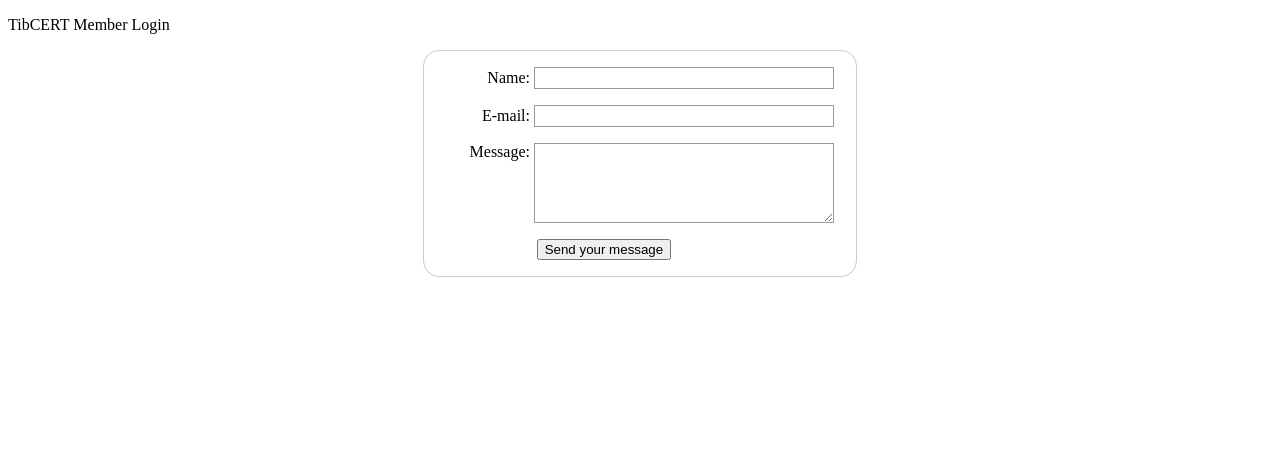
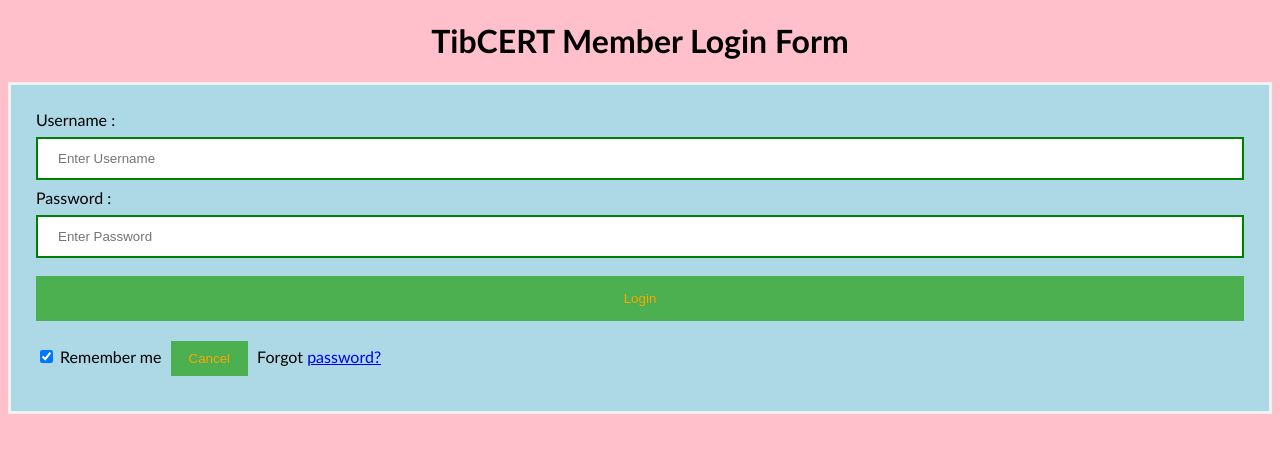
Before and after one commit to tibcert-hub/tibcertone, a plain HTML site: page Index.html in a window 1280 px wide. Drawn offline with Linux system fonts and the light colour scheme.

Commit message:
edited html file

```diff
--- a/Index.html
+++ b/Index.html
@@ -1,83 +1,62 @@
 <!DOCTYPE html>
-<html lang = "en-US">
+<html>
 <head>
-    <meta charset = "utf-8">
-    <title>My test page</title>
-
+<meta name="viewport" content="width=device-width, initial-scale=1">
+<title> Login Page </title>
 <style>
+Body {
+  font-family: Calibri, Helvetica, sans-serif;
+  background-color: pink;
+}
+button {
+       background-color: #4CAF50;
+       width: 100%;
+        color: orange;
+        padding: 15px;
+        margin: 10px 0px;
+        border: none;
+        cursor: pointer;
+         }
  form {
-        margin : 0 auto;
-        width: 400px;
-        padding : 1em;
-        border : 1px solid #CCC;
-        border-radius : 1em;
+        border: 3px solid #f1f1f1;
+    }
+ input[type=text], input[type=password] {
+        width: 100%;
+        margin: 8px 0;
+        padding: 12px 20px;
+        display: inline-block;
+        border: 2px solid green;
+        box-sizing: border-box;
+    }
+ button:hover {
+        opacity: 0.7;
+    }
+  .cancelbtn {
+        width: auto;
+        padding: 10px 18px;
+        margin: 10px 5px;
     }
 
-      ul {
-        list-style : none;
-        padding : 0;
-        margin : 0;
+
+ .container {
+        padding: 25px;
+        background-color: lightblue;
     }
-
-      form li + li {
-        margin-top : 1em;
-      }
-
-      label {
-        display : inline-block;
-        width : 90px;
-        text-align : right;
-      }
-
-      input, textarea {
-        font : 1em sans-serif;
-        width : 300px;
-        box-sizing : border-box;
-        border : 1px solid #999;
-      }
-
-      input : focus, textarea : focus {
-        border-color : #000;
-      }
-
-      textarea {
-        vertical-align : top;
-        height : 5em;
-      }
-
-      .button {
-        padding-left : 90px;
-      }
-
-      button {
-        margin-left : .5em;
-      }
-
 </style>
 </head>
 <body>
-    <p>TibCERT Member Login</p>
-    <form action = "/my-handling-form-page" method = "post">
-      <ul>
-        <li>
-          <label for = "name">Name:</label>
-          <input type = "text" id = "name" name = "user_name">
-        </li>
-
-        <li>
-          <label for = "mail">E-mail:</label>
-          <input type = "email" id = "mail" name = 'user_mail'>
-        </li>
-
-        <li>
-          <label for = "msg">Message:</label>
-          <textarea id = "msg" name = "user_message"></textarea>
-        </li>
-
-        <li class = "button">
-          <button type = "submit">Send your message</button>
-        </li>
-      </ul>
+    <center> <h1> TibCERT Member Login Form </h1> </center>
+    <form>
+        <div class="container">
+            <label>Username : </label>
+            <input type="text" placeholder="Enter Username" name="username" required>
+            <label>Password : </label>
+            <input type="password" placeholder="Enter Password" name="password" required>
+            <button type="submit">Login</button>
+            <input type="checkbox" checked="checked"> Remember me
+            <button type="button" class="cancelbtn"> Cancel</button>
+            Forgot <a href="#"> password? </a>
+        </div>
     </form>
 </body>
 </html>
```
Lines whose indentation alone changed are shown as unchanged.
